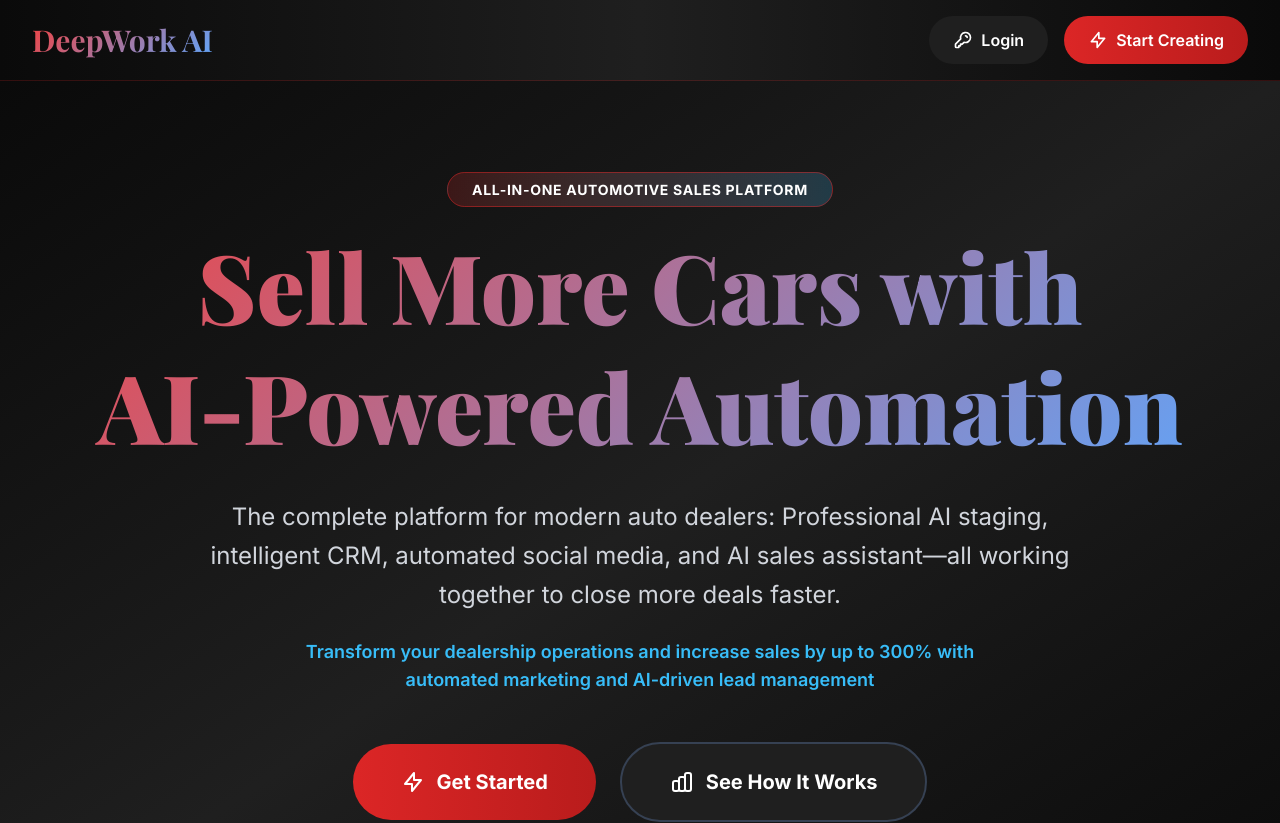
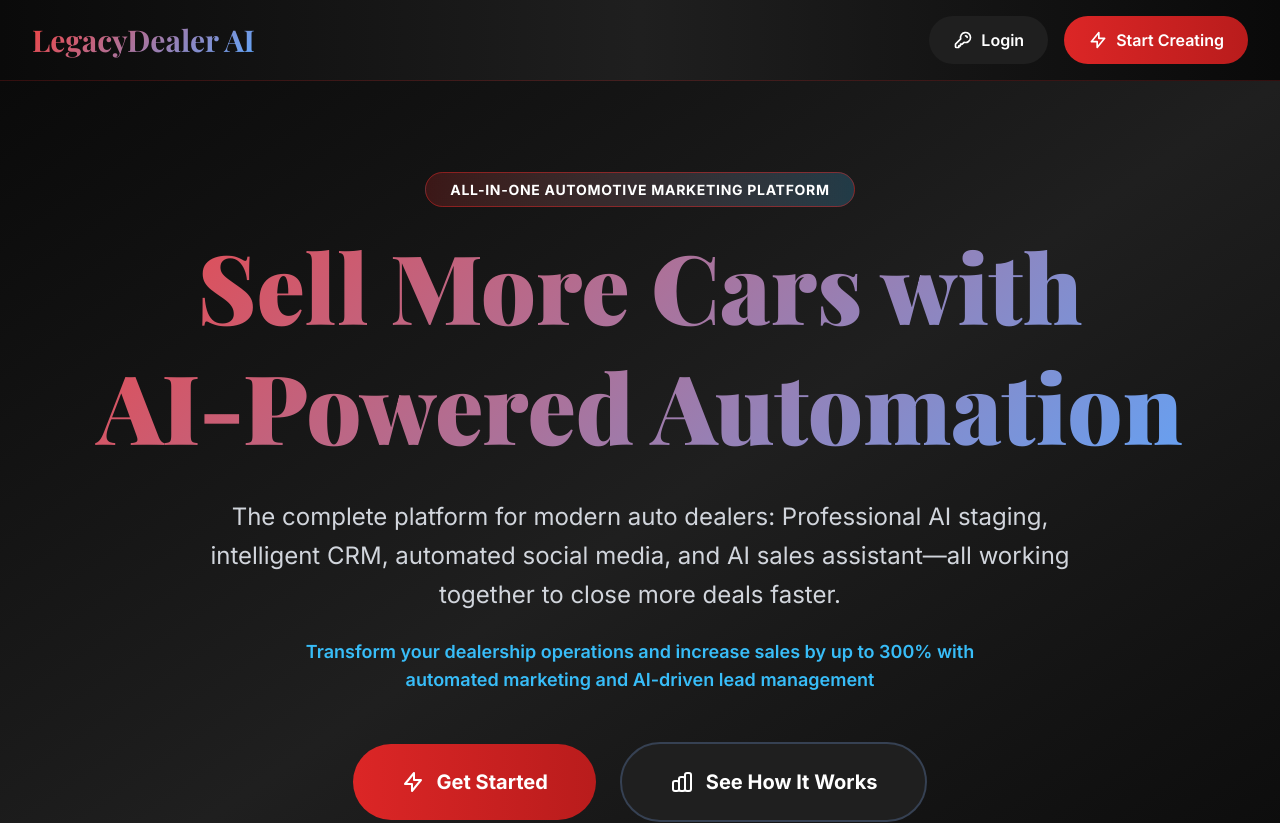
Before and after one commit to Azaiah00/deepworkstagerai, a Next.js app: page / in a window 1280 px wide. Shown: the top 823 px of the page. Built offline with nearby package versions, Linux system fonts and the light colour scheme.

Commit message:
feat: Update header branding to LegacyDealer AI and change tagline to Marketing Platform

```diff
--- a/app/page.tsx
+++ b/app/page.tsx
@@ -12,7 +12,7 @@ export default function Home() {
               href="/"
               className="text-xl sm:text-2xl md:text-3xl font-bold deepwork-gradient hover:scale-105 transition-transform display-font whitespace-nowrap"
             >
-              DeepWork AI
+              LegacyDealer AI
             </Link>
             <div className="flex items-center gap-2 sm:gap-4">
               <Link
@@ -49,7 +49,7 @@ export default function Home() {
           <div className="text-center">
             <div className="inline-block mb-4 sm:mb-6">
               <span className="px-4 py-2 sm:px-6 bg-gradient-to-r from-[#DC2626]/20 to-[#38bdf8]/20 border border-[#DC2626]/50 rounded-full text-xs sm:text-sm font-bold text-white uppercase tracking-wider">
-                All-in-One Automotive Sales Platform
+                All-in-One Automotive Marketing Platform
               </span>
             </div>
             <h1 className="text-4xl sm:text-5xl md:text-7xl lg:text-8xl font-black mb-6 sm:mb-8 deepwork-gradient display-font leading-tight px-2">
```
